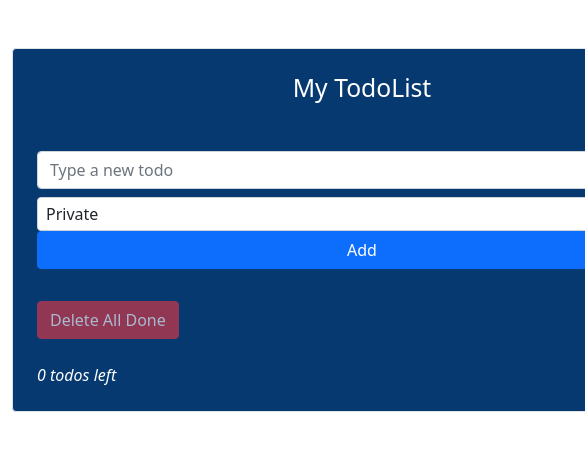
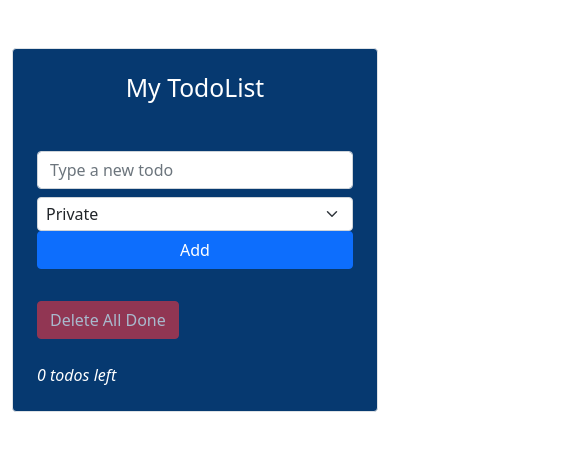
Before and after one commit to vincianenahimana/todolist-React, a React (Vite) app: page / in a window 390 px wide. Shown: the top 450 px of the page, 585 px wide, since content can reach past the window. Built offline with nearby package versions, Linux system fonts and the light colour scheme.

Commit message:
Modify css to make the app responsive

```diff
--- a/src/TodoList.css
+++ b/src/TodoList.css
@@ -1,4 +1,7 @@
 .todolist {
-    width: 700px;
     background-color: #063970;
+    max-width: 700px;
+    width: 100%;
+    margin: 0 auto;
+    padding: 1rem;
 }
```
